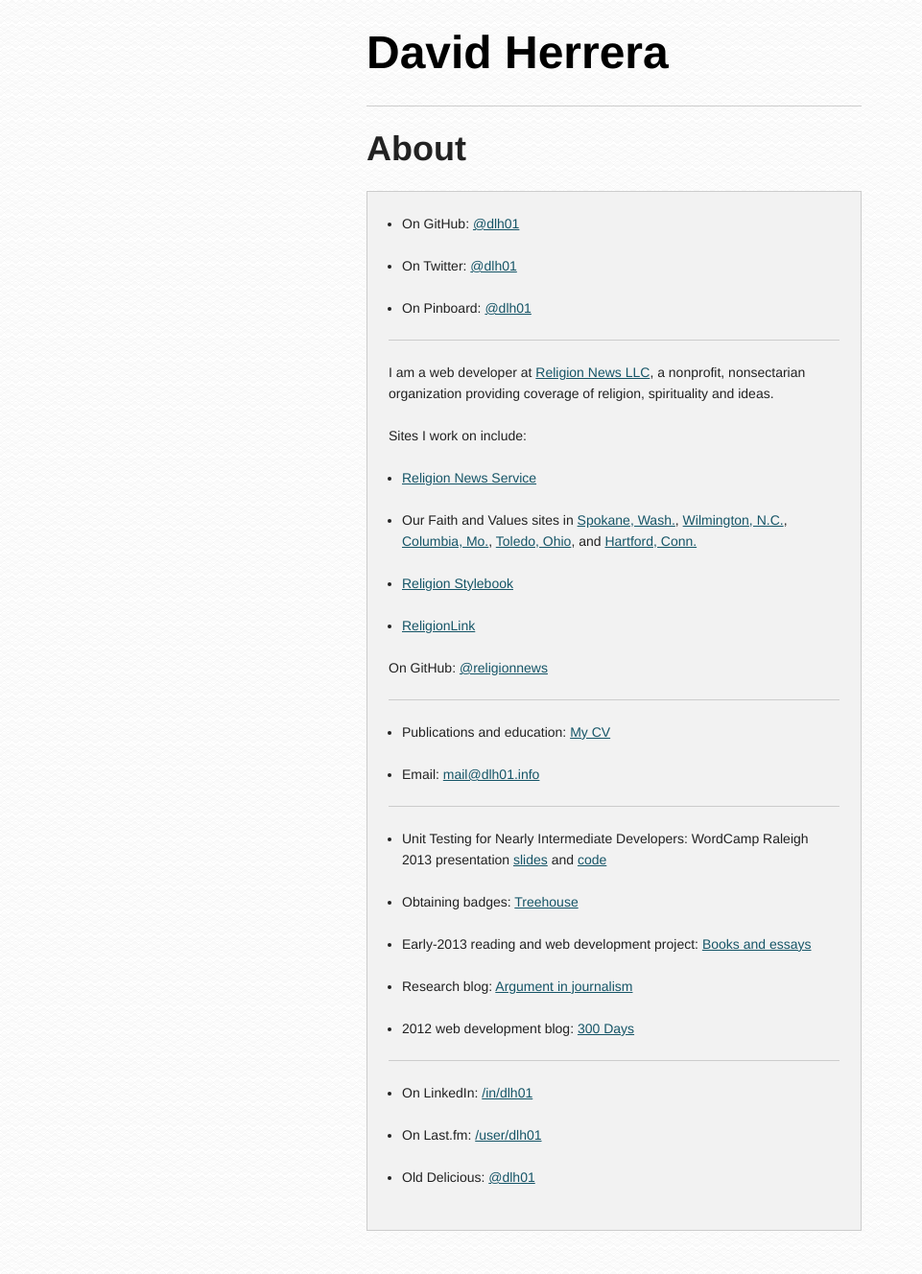
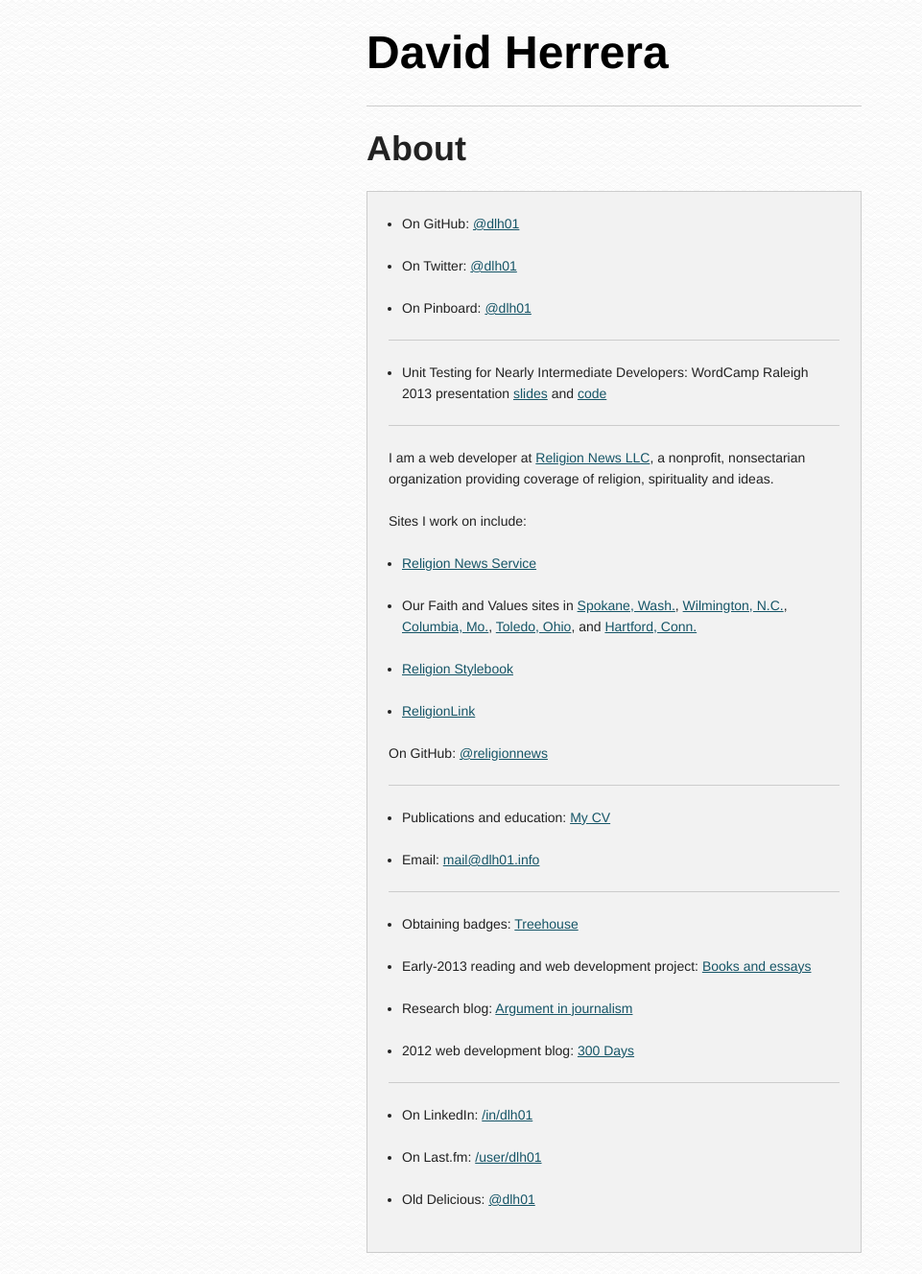
Before and after one commit to dlh01/dlh01.github.io, a Jekyll site: the page built from index.html, in a window 1280 px wide. Shown: the whole page at 96% size, without its empty margins (0-961 px from the left). Built offline with Jekyll 4.4.1, drawn with Linux system fonts in a browser that asks for light colours; Markdown is read by kramdown in place of the engine named in the settings; before the commit the page ends 1305 px from its top, so only the background shows below that.

Commit message:
Promote Raleigh

```diff
--- a/index.html
+++ b/index.html
@@ -8,6 +8,12 @@
         <li>On GitHub: <a href="https://github.com/dlh01">@dlh01</a></li>
         <li>On Twitter: <a href="http://twitter.com/dlh01">@dlh01</a></li>
         <li>On Pinboard: <a href="https://pinboard.in/u:dlh01/">@dlh01</a></li>
+    </ul>
+</section>
+
+<section class="block-sections__section">
+    <ul>
+        <li>Unit Testing for Nearly Intermediate Developers: WordCamp Raleigh 2013 presentation <a href="https://speakerdeck.com/dlh01/unit-testing-for-nearly-intermediate-developers">slides</a> and <a href="https://github.com/dlh01/raleigh2013">code</a></li>
     </ul>
 </section>
 
```
Also changed, not shown: other parts of index.html (+0 -1 lines).
